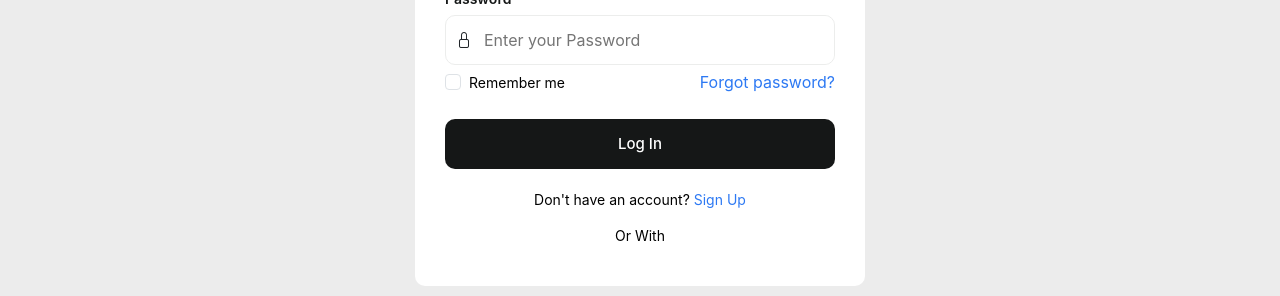
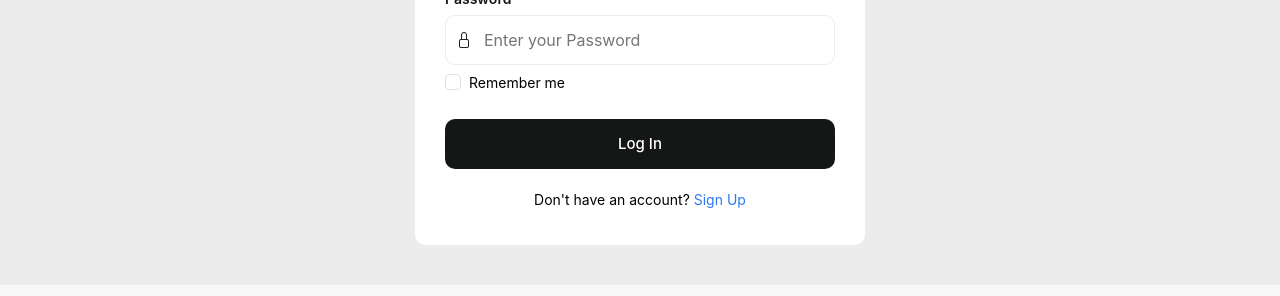
Before and after one commit to Mahmoud-Ahmed200/E-commerce, a React (Vite) app in the folder client/: page /Login in a window 1280 px wide. Shown: the part 367-663 px from the top of the page. Built offline with nearby package versions, Linux system fonts and the light colour scheme; no server answers; a web font is replaced by a local one.

Commit message:
Adjust login page

```diff
--- a/client/src/Pages/LogingIn/Login.jsx
+++ b/client/src/Pages/LogingIn/Login.jsx
@@ -89,9 +89,6 @@ function Login({ setUser }) {
               <input className="form-check-input" type="checkbox" />
               <label className="mx-2">Remember me </label>
             </div>
-            <Link className="text-decoration-none blue-sign" to={"/ForgetPassword"}>
-              Forgot password?
-            </Link>
           </div>
           <button type="submit" className="button-submit">Log In</button>
           <p className="p">
@@ -100,10 +97,7 @@ function Login({ setUser }) {
               Sign Up
             </Link>
           </p>
-          <p className="p line">Or With</p>
 
-          <div className="flex-column">
-          </div>
         </form>
       </div>
     </>
```
